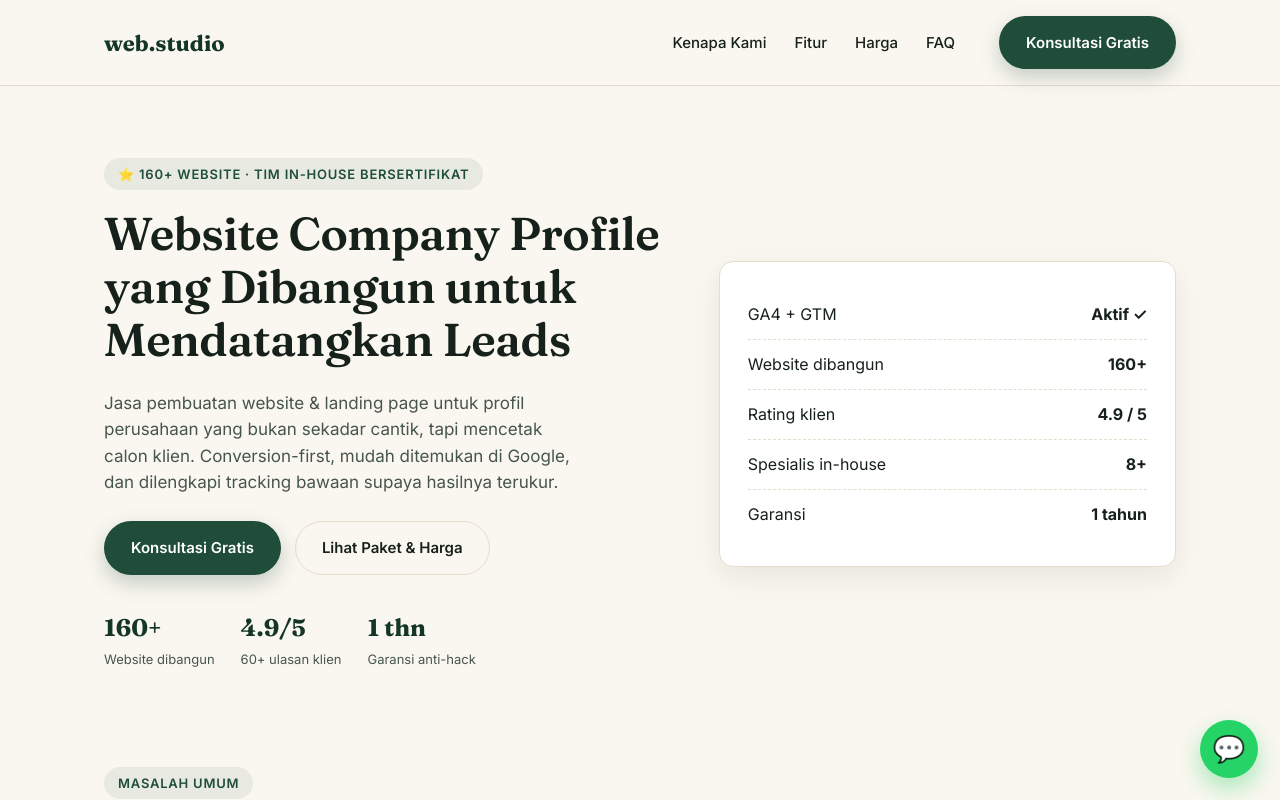
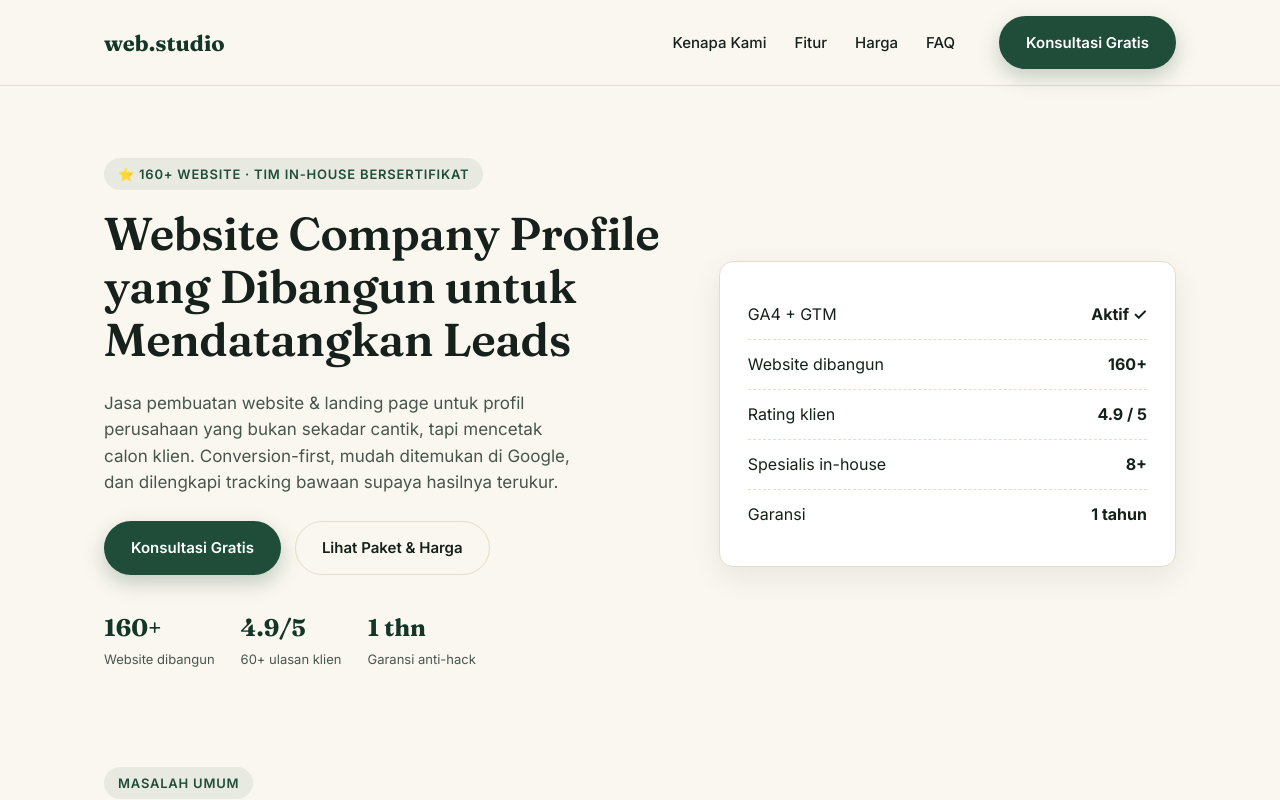
Before and after one commit to rachmad-prog/dmplus-web, a React (Vite) app: page / in a window 1280 px wide. Shown: the top 800 px of the page. Built offline with nearby package versions, Linux system fonts and the light colour scheme; no server answers.

Commit message:
modif wa

```diff
--- a/src/components/Footer.jsx
+++ b/src/components/Footer.jsx
@@ -35,10 +35,6 @@ export default function Footer() {
           <a href="/admin/login" style={{ opacity: 0.6 }}>Admin</a>
         </div>
       </footer>
-
-      <a href={waLink} target="_blank" rel="noreferrer" className="wa-float" aria-label="Chat WhatsApp">
-        💬
-      </a>
     </>
   );
 }
```
